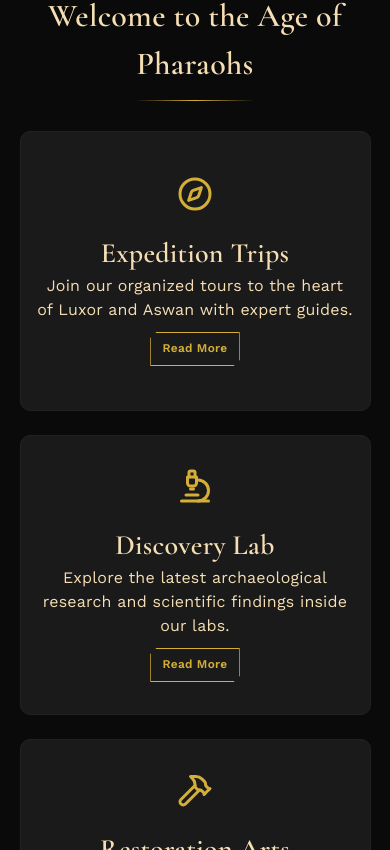
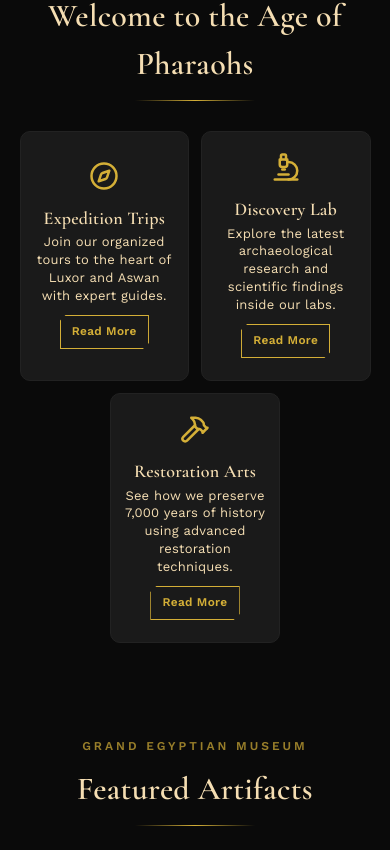
Before and after one commit to YSabbahy/Tomb, a React (Vite) app: page /#/ in a window 390 px wide. Shown: the part 974-1824 px from the top of the page. Built offline with nearby package versions, Linux system fonts and the light colour scheme.

Commit message:
Update Welcome.jsx

```diff
--- a/src/components/Welcome.jsx
+++ b/src/components/Welcome.jsx
@@ -28,19 +28,19 @@
     <div id="welcome" className="scroll-mt-[70px]">
       <SectionTitle title="Welcome to the Age of Pharaohs" tight />
 
-      <div className="mx-auto grid w-[90%] max-w-[1200px] grid-cols-1 gap-6 sm:grid-cols-2 lg:grid-cols-3">
+      <div className="card-grid mx-auto w-[90%] max-w-[1200px]">
         {boxes.map((box) => (
           <div
             key={box.title}
-            className="group relative flex min-h-[280px] flex-col overflow-hidden rounded-[10px] border border-[#222] bg-panel p-4 text-center transition duration-500 hover:-translate-y-1 hover:border-gold hover:shadow-[0_18px_40px_-20px_rgba(212,175,55,0.45)]"
+            className="group relative flex min-h-0 flex-col overflow-hidden rounded-[10px] border border-[#222] bg-panel p-3 sm:min-h-[280px] sm:p-4 text-center transition duration-500 hover:-translate-y-1 hover:border-gold hover:shadow-[0_18px_40px_-20px_rgba(212,175,55,0.45)]"
           >
             <span className="absolute inset-0 z-[1] h-0 w-full bg-gold/10 transition-all duration-500 group-hover:h-full" />
             <div className="relative z-[2] flex flex-1 flex-col items-center justify-center">
-              <Icon name={box.icon} className="my-2.5 text-4xl text-gold" />
-              <h2 className="mt-2.5 text-[28px] transition-colors duration-500 group-hover:text-gold">
+              <Icon name={box.icon} className="my-2 text-3xl text-gold sm:my-2.5 sm:text-4xl" />
+              <h2 className="mt-2 text-lg leading-tight transition-colors duration-500 group-hover:text-gold sm:mt-2.5 sm:text-[28px]">
                 {box.title}
               </h2>
-              <p className="group-hover:text-white">{box.text}</p>
+              <p className="mt-1 text-[13px] leading-snug group-hover:text-white sm:mt-0 sm:text-base sm:leading-normal">{box.text}</p>
               <Link
                 to={box.to}
                 className="btn btn-sm my-2.5"
```
